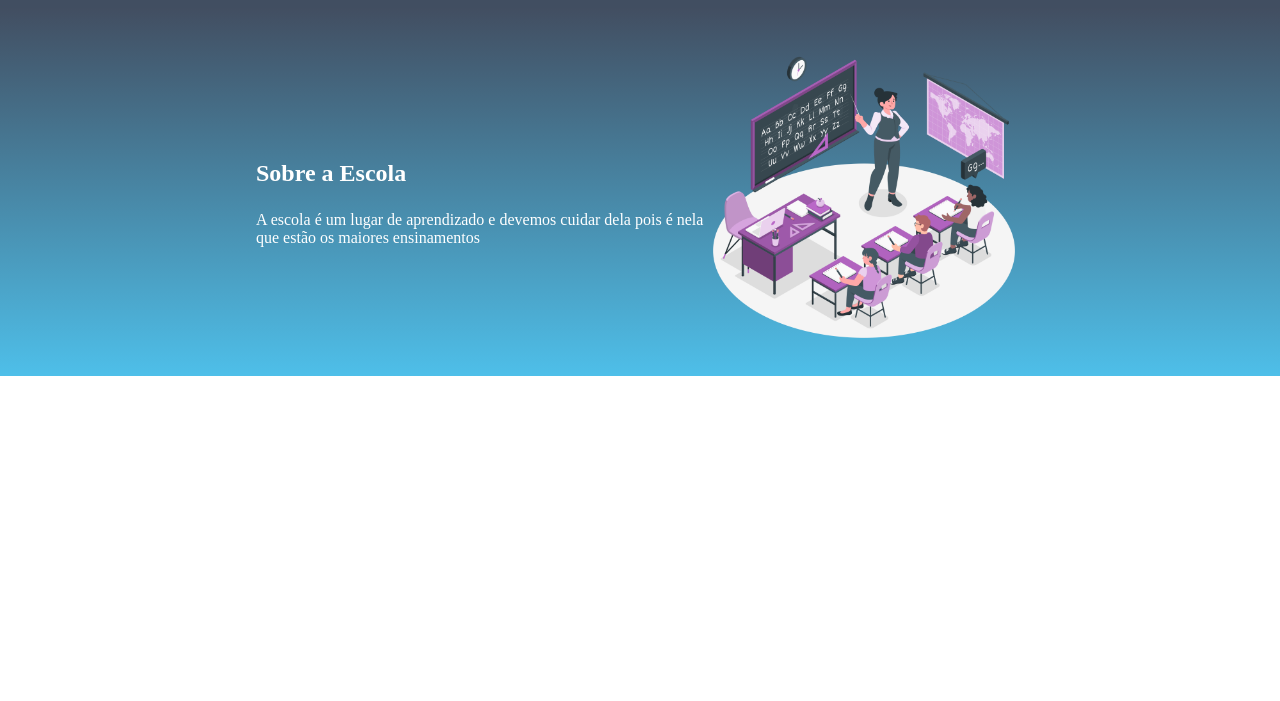
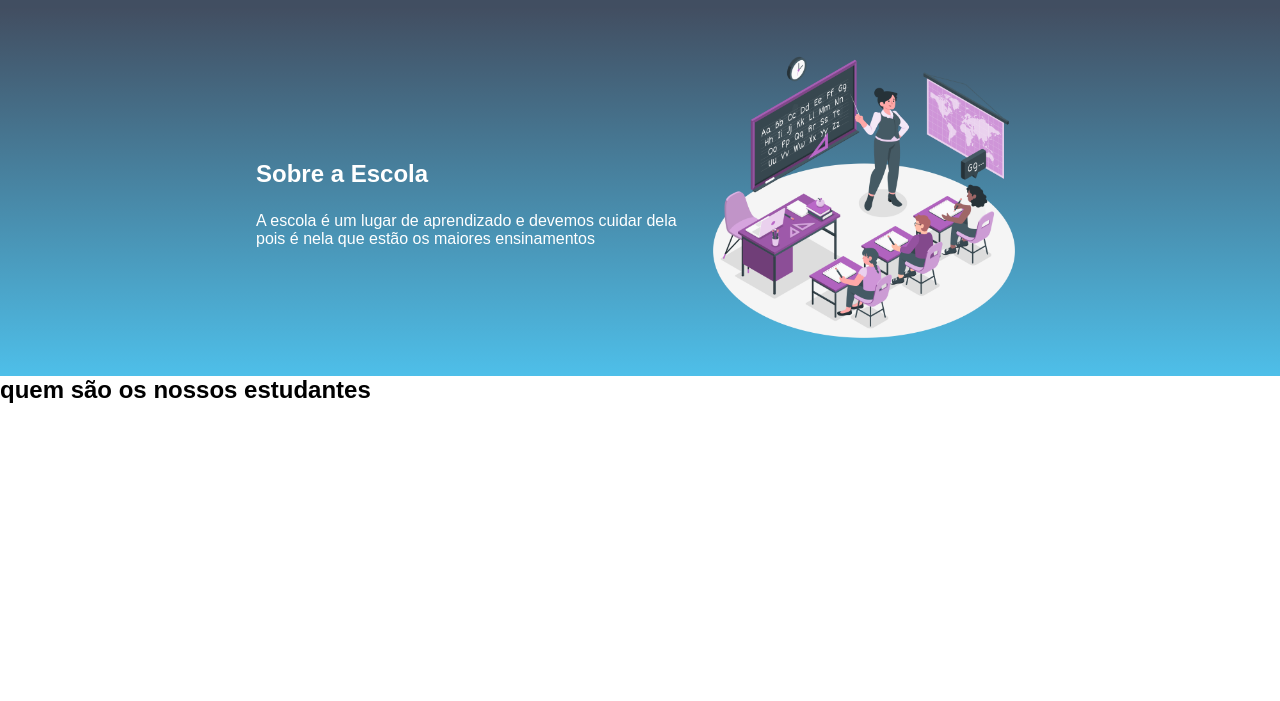
Before and after one commit to marinapedriali/felicidade, a plain HTML site: page index.html in a window 1280 px wide. Shown: the part 99-800 px from the top of the page. Drawn offline with Linux system fonts and the light colour scheme.

Commit message:
Add files via upload

```diff
--- a/index.html
+++ b/index.html
@@ -6,6 +6,10 @@
     <meta name="viewport" content="width=device-width, initial-scale=1.0">
     <title>Document</title>
     <link rel="stylesheet" href="style.css">
+    <link rel="preconnect" href="https://fonts.googleapis.com">
+    <link rel="preconnect" href="https://fonts.gstatic.com" crossorigin>
+    <link href="https: //fonts.googleapis.com/css2?family= família= Poppins:wght@400;700 & stylesheet">
+
 </head>
 <body>
     <header class="cabecalho">
@@ -23,5 +27,8 @@
         </div>
         <img class="escola-imagem" src="Teaching-amico.png" alt="professora no quadro explicando">
        </section>
+       <section class="estudante">
+      <h2>quem são os nossos estudantes</h2>
+       </section>
 </body>
 </html>
--- a/style.css
+++ b/style.css
@@ -1,6 +1,9 @@
 *{
      margin: 0;
      padding: 0;
+}
+body{
+     font-family: 'Poppins', sans-serif;
 }
 
 .cabecalho{
```
